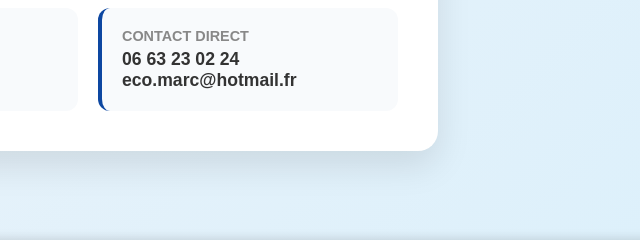
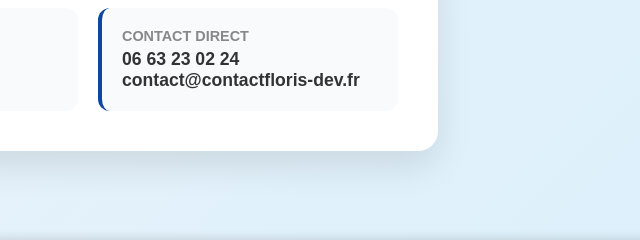
Before and after one commit to floris2402/AME, a plain HTML site: page apropos.html in a window 1280 px wide. Shown: the part 509-749 px from the top of the page, 552-1192 px from the left. Drawn offline with Linux system fonts and the light colour scheme.

Commit message:
Update email address in apropos.html

```diff
--- a/apropos.html
+++ b/apropos.html
@@ -139,7 +139,7 @@
                     <h3>Contact direct</h3>
                     <p>
                         <a href="tel:0663230224">06 63 23 02 24</a><br>
-                        <a href="mailto:eco.marc@hotmail.fr">eco.marc@hotmail.fr</a>
+                        <a href="mailto:eco.marc@hotmail.fr">contact@contactfloris-dev.fr</a>
                     </p>
                 </div>
             </div>
```
